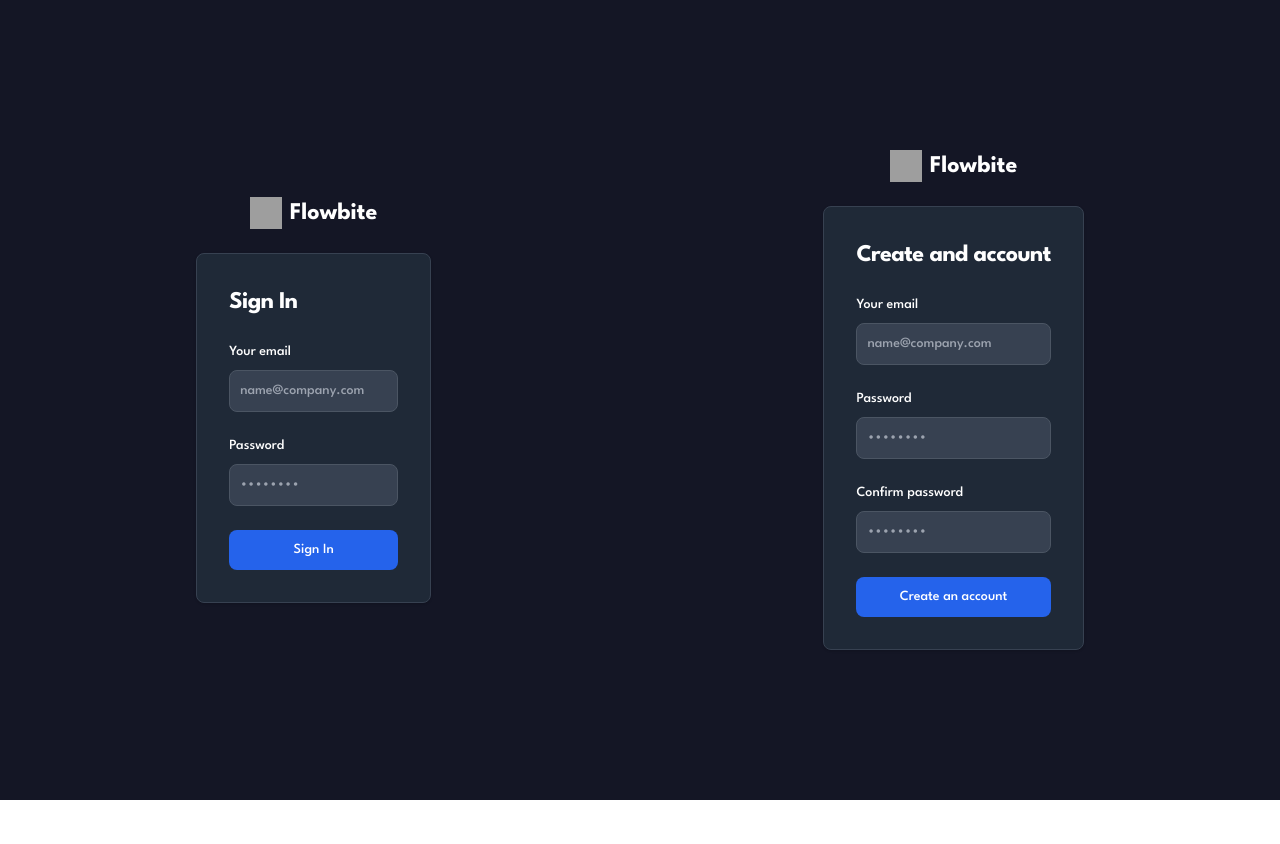
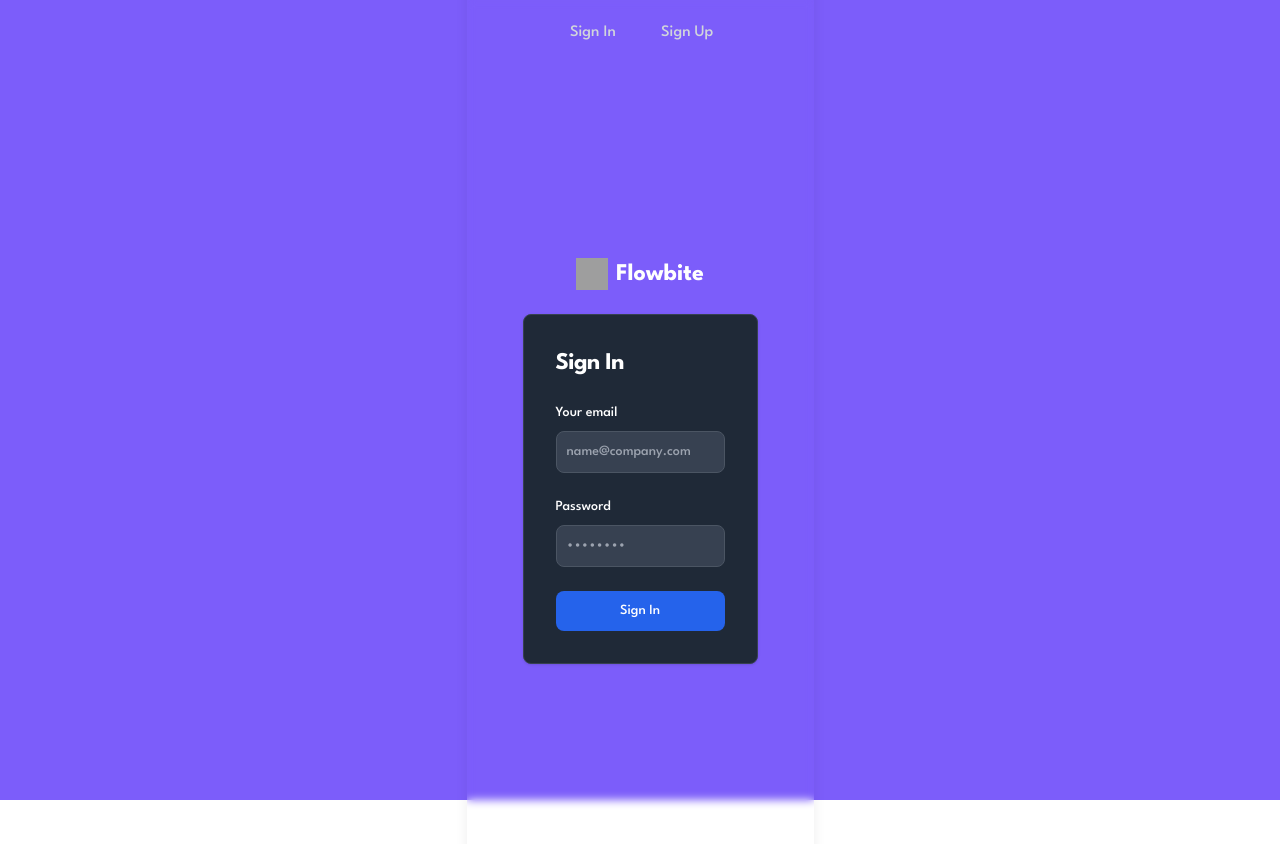
Before and after one commit to bagggary/Invoice-Web-App, a React (Vite) app: page / in a window 1280 px wide. Shown: the top 844 px of the page. Before the commit the page ends 800 px from the top, so only its background shows below. Built offline with nearby package versions, Linux system fonts and the light colour scheme; no server answers; the database is empty; grey boxes are pictures that could not be loaded.

Commit message:
change structure of the login page

```diff
--- a/src/routes/Authentication/Authentication.component.tsx
+++ b/src/routes/Authentication/Authentication.component.tsx
@@ -1,11 +1,13 @@
 import SignUp from "../../components/SignUp/Signup.component";
 import SignIn from "../../components/SignIn/SignIn.component";
-import { useEffect } from "react";
+import { useEffect, useState } from "react";
 import { useDispatch } from "react-redux";
 import { signOutUser } from "../../util/firebase.util";
 import { clearInvoices } from "../../store/invoice/invoice.action";
+import logo from "../../assets/logo.svg";
 
 const Authentication = () => {
+  const [loginStatus, setLoginStatus] = useState(true);
   const dispatch = useDispatch();
 
   const signOutHandler = async () => {
@@ -16,17 +18,207 @@ const Authentication = () => {
   useEffect(() => {
     signOutHandler();
   }, []);
+  const toggleForm = () => {
+    setLoginStatus(!loginStatus);
+  };
 
-  console.log("render from authentication component");
+  // modify these styles to match the primary color of the app
+
+  // background-image: url(/src/assets/auth-image.jpg);
+  // background-size: cover;
+  // background-repeat: no-repeat;
+  // background-blend-mode: multiply;
+  // background-color: #7C5DFA;
 
   return (
-    <>
-      <div className="flex w-full ">
-        <SignIn />
-        <SignUp />
+    <div className=" bg-auth bg-cover bg-no-repeat bg-blend-multiply bg-primary ">
+      <div className=" flex flex-col gap-4 items-center justify-center h-screen transition-opacity">
+        <img src={logo} alt="invoice app logo" className="w-auto h-10" />
+        <div className=" p-8 backdrop-blur-sm  rounded shadow-lg transition-all duration-300">
+          <div
+            className={`flex relative items-center justify-center mt-6 after:transition-all after:absolute after:w-1/4 after:h-[2px] ${
+              loginStatus ? "after:-translate-x-11 " : "after:translate-x-11 "
+            }  after:bottom-0 after:bg-primary after:duration-300 after:ease-linear`}
+          >
+            <div
+              className={`w-1/3 pb-4 cursor-pointer ${
+                loginStatus
+                  ? "text-black-1 dark:text-gray-300"
+                  : " text-gray-500 dark:text-gray-300"
+              }  p-4 font-medium text-center capitalize`}
+              onClick={() => setLoginStatus(true)}
+            >
+              sign in
+            </div>
+            <div
+              className={`w-1/3 pb-4 cursor-pointer ${
+                !loginStatus
+                  ? "text-black-1 dark:text-gray-300"
+                  : " text-gray-500 dark:text-gray-300"
+              }   p-4 font-medium text-center capitalize `}
+              onClick={() => setLoginStatus(false)}
+            >
+              sign up
+            </div>
+          </div>
+          {loginStatus ? (
+            <SignIn status={loginStatus} setStatus={setLoginStatus} />
+          ) : (
+            <SignUp status={loginStatus} setStatus={setLoginStatus} />
+          )}
+        </div>
       </div>
-    </>
+    </div>
   );
 };
 
 export default Authentication;
+{
+  /* // <>
+//   <div className="flex w-full ">
+//     <SignIn />
+//     <SignUp />
+//   </div>
+// </> */
+}
+
+{
+  /* <form className="w-full max-w-md">
+
+<div className="relative flex items-center mt-8">
+  <span className="absolute">
+    <svg
+      xmlns="http://www.w3.org/2000/svg"
+      className="w-6 h-6 mx-3 text-gray-300 dark:text-gray-500"
+      fill="none"
+      viewBox="0 0 24 24"
+      stroke="currentColor"
+      stroke-width="2"
+    >
+      <path
+        stroke-linecap="round"
+        stroke-linejoin="round"
+        d="M16 7a4 4 0 11-8 0 4 4 0 018 0zM12 14a7 7 0 00-7 7h14a7 7 0 00-7-7z"
+      />
+    </svg>
+  </span>
+
+  <input
+    type="text"
+    className="block w-full py-3 text-gray-700 bg-white border rounded-lg px-11 dark:bg-gray-900 dark:text-gray-300 dark:border-gray-600 focus:border-blue-400 dark:focus:border-blue-300 focus:ring-blue-300 focus:outline-none focus:ring focus:ring-opacity-40"
+    placeholder="Username"
+  />
+</div>
+
+<label
+  id="dropzone-file"
+  className="flex items-center px-3 py-3 mx-auto mt-6 text-center bg-white border-2 border-dashed rounded-lg cursor-pointer dark:border-gray-600 dark:bg-gray-900"
+>
+  <svg
+    xmlns="http://www.w3.org/2000/svg"
+    className="w-6 h-6 text-gray-300 dark:text-gray-500"
+    fill="none"
+    viewBox="0 0 24 24"
+    stroke="currentColor"
+    stroke-width="2"
+  >
+    <path
+      stroke-linecap="round"
+      stroke-linejoin="round"
+      d="M4 16v1a3 3 0 003 3h10a3 3 0 003-3v-1m-4-8l-4-4m0 0L8 8m4-4v12"
+    />
+  </svg>
+
+  <h2 className="mx-3 text-gray-400">Profile Photo</h2>
+
+  <input id="dropzone-file" type="file" className="hidden" />
+</label>
+
+<div className="relative flex items-center mt-6">
+  <span className="absolute">
+    <svg
+      xmlns="http://www.w3.org/2000/svg"
+      className="w-6 h-6 mx-3 text-gray-300 dark:text-gray-500"
+      fill="none"
+      viewBox="0 0 24 24"
+      stroke="currentColor"
+      stroke-width="2"
+    >
+      <path
+        stroke-linecap="round"
+        stroke-linejoin="round"
+        d="M3 8l7.89 5.26a2 2 0 002.22 0L21 8M5 19h14a2 2 0 002-2V7a2 2 0 00-2-2H5a2 2 0 00-2 2v10a2 2 0 002 2z"
+      />
+    </svg>
+  </span>
+
+  <input
+    type="email"
+    className="block w-full py-3 text-gray-700 bg-white border rounded-lg px-11 dark:bg-gray-900 dark:text-gray-300 dark:border-gray-600 focus:border-blue-400 dark:focus:border-blue-300 focus:ring-blue-300 focus:outline-none focus:ring focus:ring-opacity-40"
+    placeholder="Email address"
+  />
+</div>
+
+<div className="relative flex items-center mt-4">
+  <span className="absolute">
+    <svg
+      xmlns="http://www.w3.org/2000/svg"
+      className="w-6 h-6 mx-3 text-gray-300 dark:text-gray-500"
+      fill="none"
+      viewBox="0 0 24 24"
+      stroke="currentColor"
+      stroke-width="2"
+    >
+      <path
+        stroke-linecap="round"
+        stroke-linejoin="round"
+        d="M12 15v2m-6 4h12a2 2 0 002-2v-6a2 2 0 00-2-2H6a2 2 0 00-2 2v6a2 2 0 002 2zm10-10V7a4 4 0 00-8 0v4h8z"
+      />
+    </svg>
+  </span>
+
+  <input
+    type="password"
+    className="block w-full px-10 py-3 text-gray-700 bg-white border rounded-lg dark:bg-gray-900 dark:text-gray-300 dark:border-gray-600 focus:border-blue-400 dark:focus:border-blue-300 focus:ring-blue-300 focus:outline-none focus:ring focus:ring-opacity-40"
+    placeholder="Password"
+  />
+</div>
+
+<div className="relative flex items-center mt-4">
+  <span className="absolute">
+    <svg
+      xmlns="http://www.w3.org/2000/svg"
+      className="w-6 h-6 mx-3 text-gray-300 dark:text-gray-500"
+      fill="none"
+      viewBox="0 0 24 24"
+      stroke="currentColor"
+      stroke-width="2"
+    >
+      <path
+        stroke-linecap="round"
+        stroke-linejoin="round"
+        d="M12 15v2m-6 4h12a2 2 0 002-2v-6a2 2 0 00-2-2H6a2 2 0 00-2 2v6a2 2 0 002 2zm10-10V7a4 4 0 00-8 0v4h8z"
+      />
+    </svg>
+  </span>
+
+  <input
+    type="password"
+    className="block w-full px-10 py-3 text-gray-700 bg-white border rounded-lg dark:bg-gray-900 dark:text-gray-300 dark:border-gray-600 focus:border-blue-400 dark:focus:border-blue-300 focus:ring-blue-300 focus:outline-none focus:ring focus:ring-opacity-40"
+    placeholder="Confirm Password"
+  />
+</div>
+
+<div className="mt-6">
+  <button className="w-full px-6 py-3 text-sm font-medium tracking-wide text-white capitalize transition-colors duration-300 transform bg-blue-500 rounded-lg hover:bg-blue-400 focus:outline-none focus:ring focus:ring-blue-300 focus:ring-opacity-50">
+    Sign Up
+  </button>
+
+  <div className="mt-6 text-center ">
+    <a className="text-sm text-blue-500 hover:underline dark:text-blue-400">
+      Already have an account?
+    </a>
+  </div>
+</div>
+</form> */
+}
```
